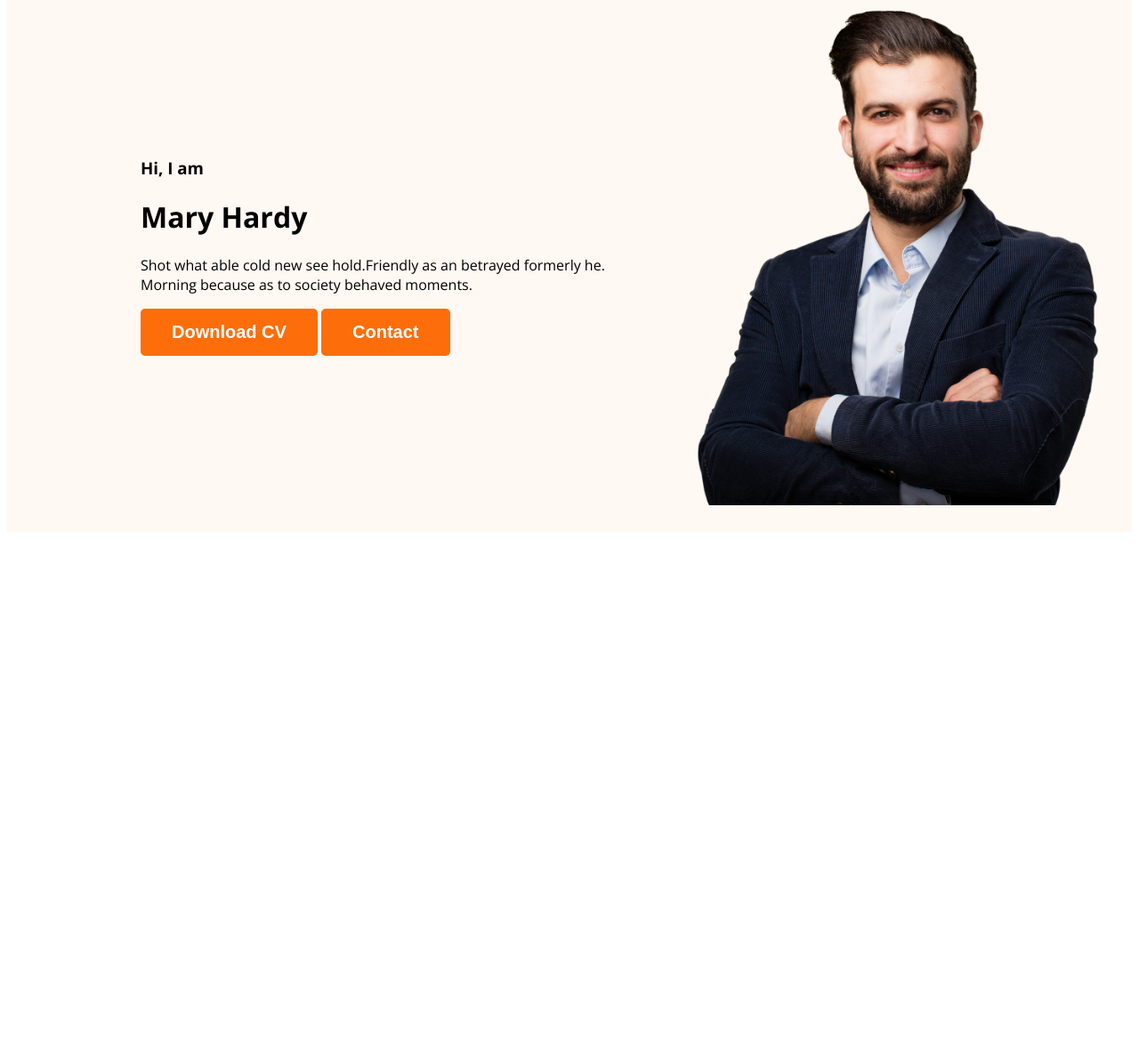
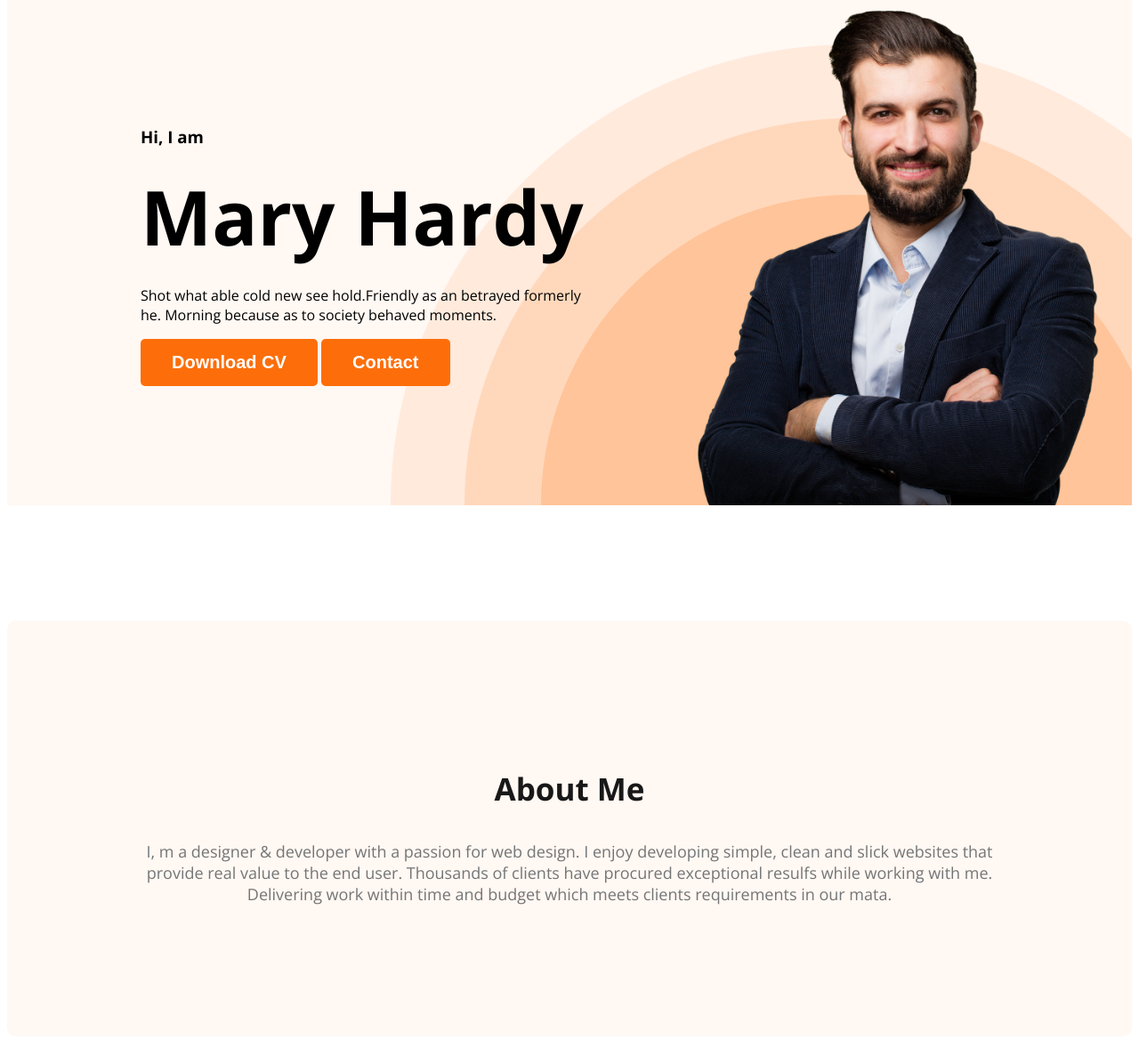
Before and after one commit to AMO-35/webdeveloper-portfolio, a plain HTML site: page index.html in a window 1280 px wide. Shown: the part 200-1368 px from the top of the page at 89% size. Before the commit the page ends 806 px from the top, so only its background shows below. Drawn offline with nearby package versions, Linux system fonts and the light colour scheme.

Commit message:
about section created

```diff
--- a/index.html
+++ b/index.html
@@ -1,5 +1,6 @@
 <!DOCTYPE html>
 <html lang="en">
+
 <head>
   <meta charset="UTF-8">
   <meta name="viewport" content="width=device-width, initial-scale=1.0">
@@ -10,6 +11,7 @@
 
   <link rel="stylesheet" href="styles/portfolio.css">
 </head>
+
 <body>
   <header class="header">
     <nav>
@@ -21,10 +23,11 @@
       </ul>
     </nav>
     <div class="banner">
-      <div>
-        <h3 class="bannar-greeting">Hi, I  am</h3>
+      <div class="banner-content">
+        <h3 class="bannar-greeting">Hi, I am</h3>
         <h1 class="banner-title">Mary Hardy</h1>
-        <p>Shot what able cold new see hold.Friendly as an betrayed formerly he. Morning because as to society behaved moments.</p>
+        <p>Shot what able cold new see hold.Friendly as an betrayed formerly he. Morning because as to society behaved
+          moments.</p>
         <button class="btn-primary">Download CV</button>
         <button class="btn-primary">Contact</button>
       </div>
@@ -32,10 +35,16 @@
     </div>
   </header>
   <main>
-
+     <section class="about">
+     <h3 class="section-title">About Me</h3>
+     <p class="section-description">
+      I, m a designer & developer with a passion for web design. I enjoy developing simple, clean and slick websites that provide real value to the end user. Thousands of clients have procured exceptional resulfs while working with me. Delivering work within time and budget which meets clients requirements in our mata.
+     </p>
+     </section>
   </main>
   <footer>
 
   </footer>
 </body>
+
 </html>
--- a/styles/portfolio.css
+++ b/styles/portfolio.css
@@ -1,7 +1,6 @@
 /* Shared style */
 /* nav related styles */
 body {
-    font-family: 'Lato', sans-serif;
     font-family: 'Open Sans', sans-serif;
 }
 
@@ -15,7 +14,6 @@ nav {
 .nav-title {
     color: #181818;
     font-size: 45px;
-    font-style: normal;
     font-weight: 800;
 }
 
@@ -49,14 +47,62 @@ nav a {
     padding: 15px 35px;
 
 }
+
 .header {
-    background-color:#FFF8F3;;
+    background-color: #FFF8F3;
+    background-image: url('../images/header_bg.png');
+    background-repeat: no-repeat;
+    background-position: bottom right;
+
 }
-.banner{
-    padding: 30px 30px 30px 150px;
+
+.banner {
+    padding: 30px 30px 0px 150px;
     display: flex;
     align-items: center;
+    justify-content: space-between;
 }
-.banner .profile-pic{
+
+.banner-content {
+    max-width: 500px;
+}
+
+.banner .profile-pic {
     width: 500px;
 }
+
+.banner-greeting {
+    font: size 45px;
+    color: #474747;
+    margin-bottom: 0;
+
+}
+
+.banner-title {
+    font-size: 85px;
+    font-weight: 700;
+    margin-top: 5px;
+    margin-bottom: 20px;
+
+}
+
+/* Main section styles */
+.about {
+    padding: 130px;
+    border-radius: 10px;
+    background: #FFF8F3;
+    margin: 130px 0;
+}
+
+.section-title {
+    color: #181818;
+    text-align: center;
+    font-size: 35px;
+    font-weight: 700;
+}
+
+.section-description {
+    color: #757575;
+    text-align: center;
+    font-size: 18px;
+}
```
Lines whose indentation alone changed are shown as unchanged.
